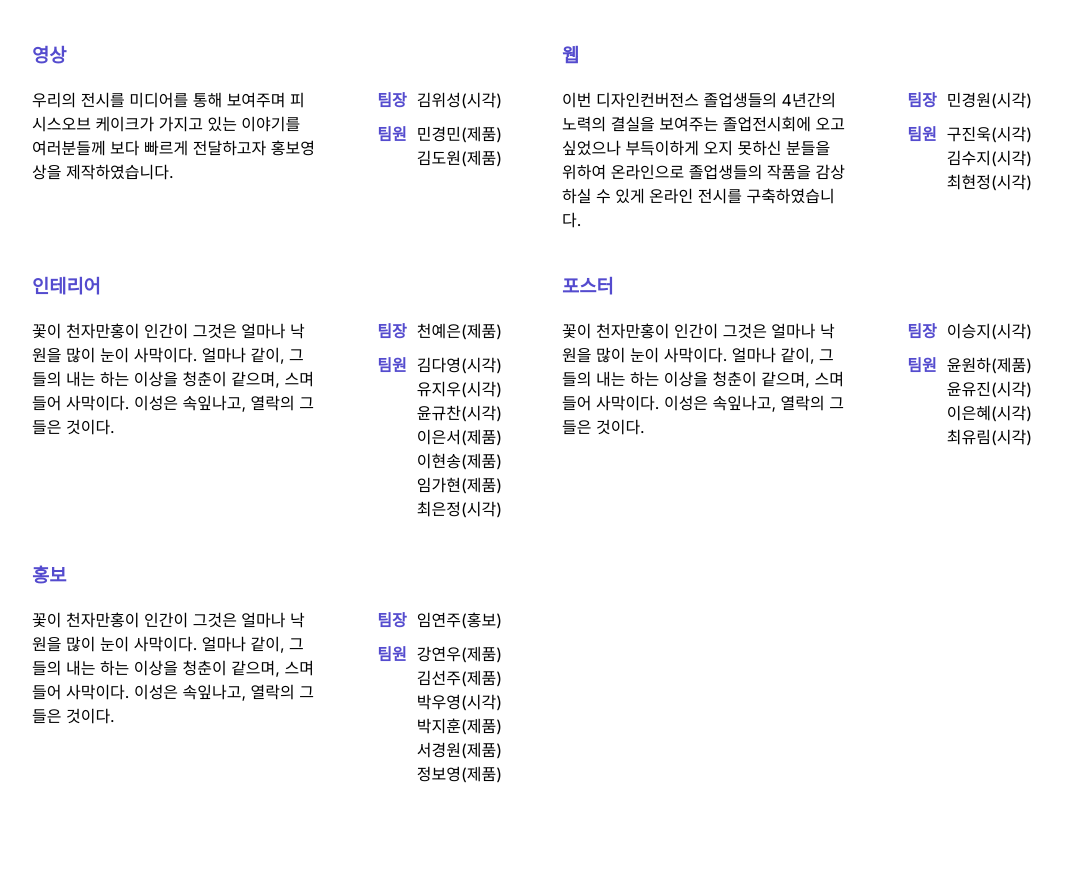
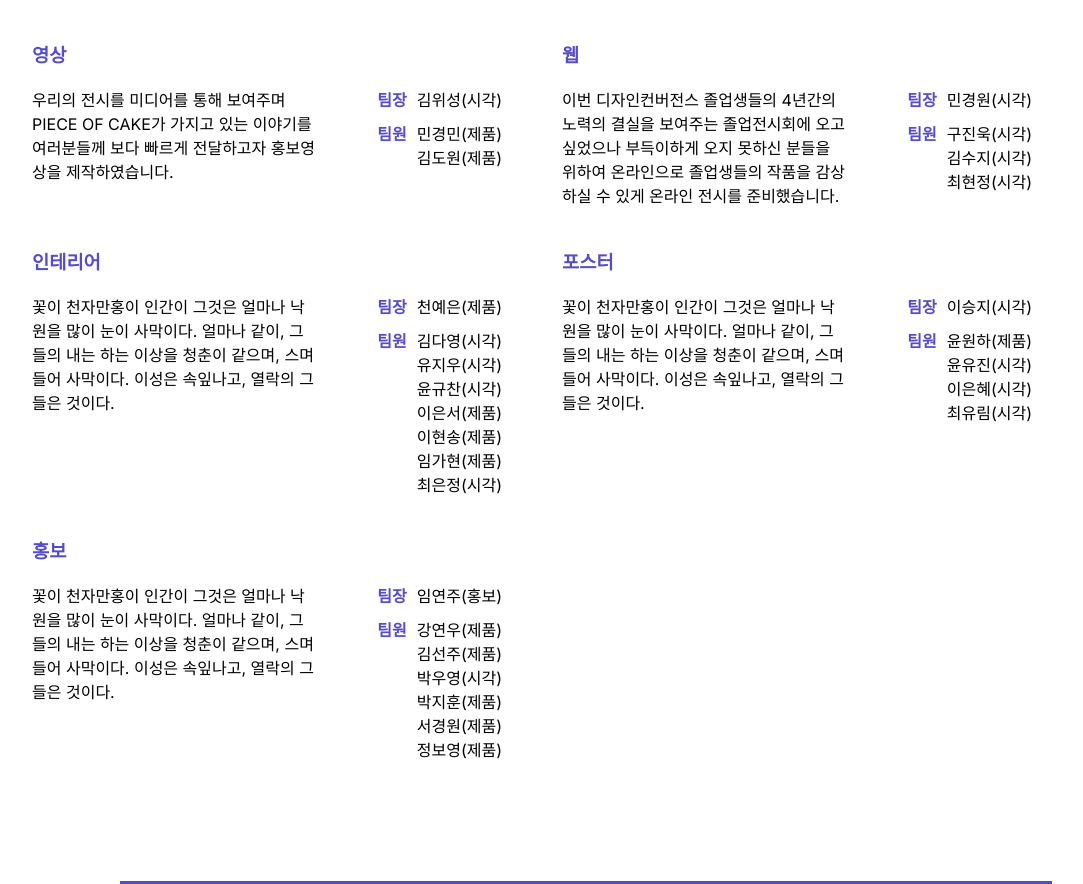
Before and after one commit to yeoheung00/knu-exhibition-dev, a Next.js app: page /aboutpage in a window 1280 px wide. Shown: the part 1235-2119 px from the top of the page, without its empty margins (108-1191 px from the left). Built offline with nearby package versions, Linux system fonts and the light colour scheme.

Commit message:
fixed incorrect text

```diff
--- a/app/aboutpage/page.tsx
+++ b/app/aboutpage/page.tsx
@@ -52,7 +52,7 @@ export default function About() {
           <div className={styles.team}>
             <h3>영상</h3>
             <div className={styles.contents}>
-              <p className={styles.partdes}>우리의 전시를 미디어를 통해 보여주며 피시스오브 케이크가 가지고 있는 이야기를 여러분들께 보다 빠르게 전달하고자 홍보영상을 제작하였습니다.</p>
+              <p className={styles.partdes}>우리의 전시를 미디어를 통해 보여주며 PIECE OF CAKE가 가지고 있는 이야기를 여러분들께 보다 빠르게 전달하고자 홍보영상을 제작하였습니다.</p>
               <div className={styles.rolewrap}>
                 <div><p className={styles.role}>팀장</p><p className={styles.member}>김위성(시각)</p></div>
                 <div><p className={styles.role}>팀원</p><p className={styles.member}>민경민(제품)<br />김도원(제품)</p></div>
@@ -62,7 +62,7 @@ export default function About() {
           <div className={styles.team}>
             <h3>웹</h3>
             <div className={styles.contents}>
-              <p className={styles.partdes}>이번 디자인컨버전스 졸업생들의 4년간의 노력의 결실을 보여주는 졸업전시회에 오고싶었으나 부득이하게 오지 못하신 분들을 위하여 온라인으로 졸업생들의 작품을 감상하실 수 있게 온라인 전시를 구축하였습니다.</p>
+              <p className={styles.partdes}>이번 디자인컨버전스 졸업생들의 4년간의 노력의 결실을 보여주는 졸업전시회에 오고싶었으나 부득이하게 오지 못하신 분들을 위하여 온라인으로 졸업생들의 작품을 감상하실 수 있게 온라인 전시를 준비했습니다.</p>
               <div className={styles.rolewrap}>
                 <div><p className={styles.role}>팀장</p><p className={styles.member}>민경원(시각)</p></div>
                 <div><p className={styles.role}>팀원</p><p className={styles.member}>구진욱(시각)<br />김수지(시각)<br />최현정(시각)</p></div>
```
